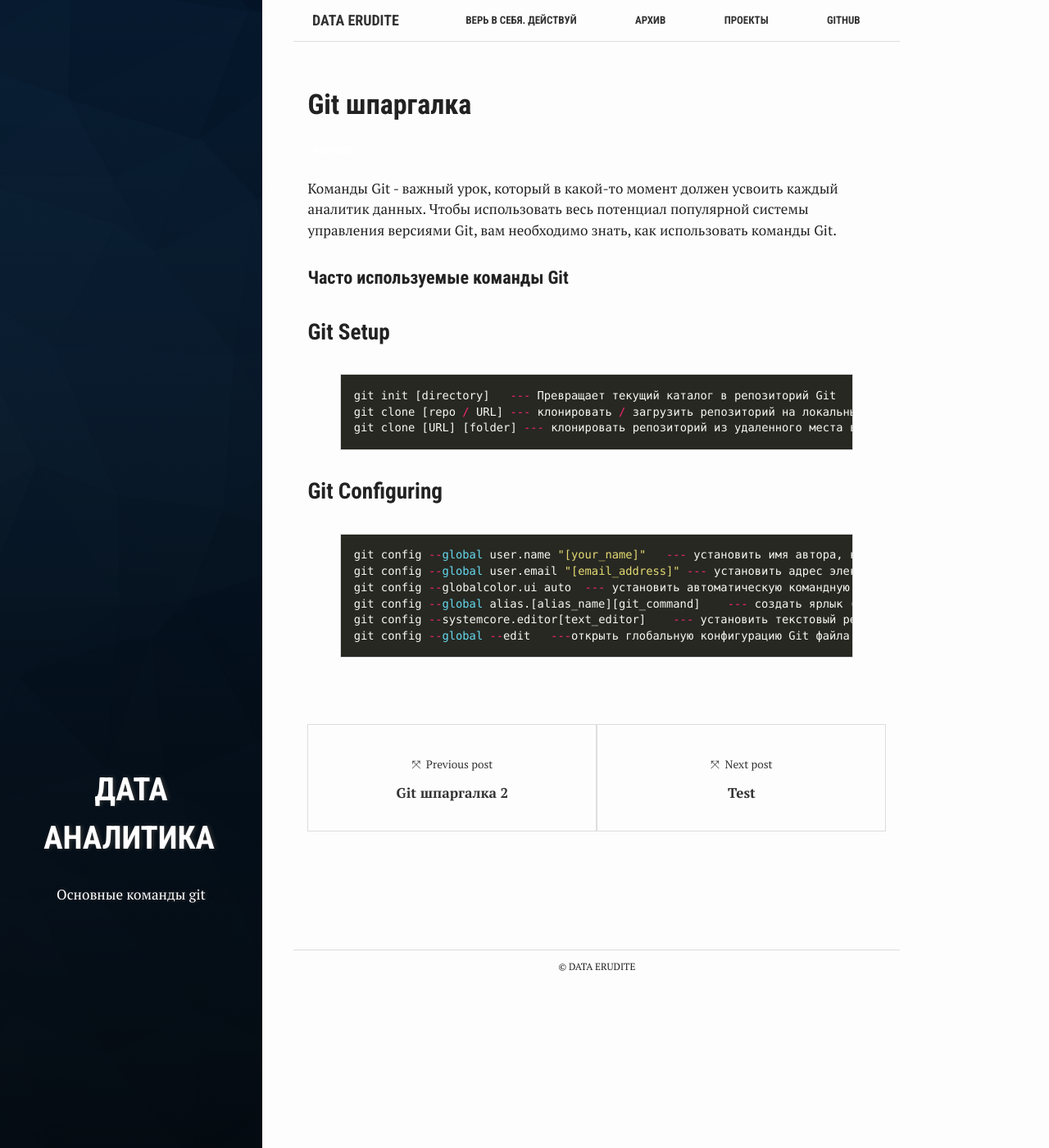
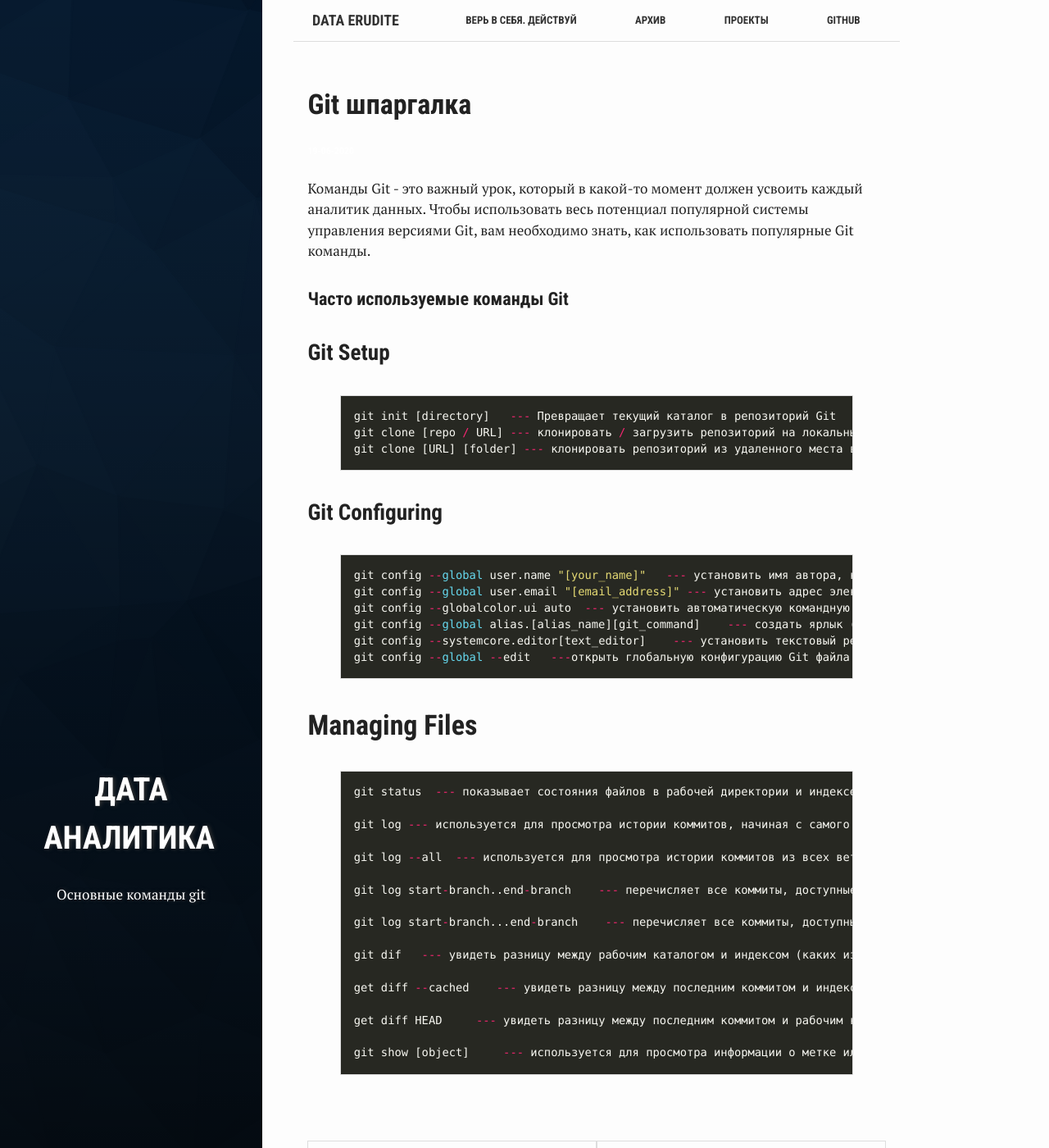
Before and after one commit to p1aton/p1aton.github.io, a Jekyll site: the page built from _posts/2017-10-19-git.md, in a window 1280 px wide and 1400 px high. Shown: the whole window at 82% size. Built offline with Jekyll 4.4.1, drawn with Linux system fonts in a browser that asks for light colours.

Commit message:
Update 2017-10-19-git.md

```diff
--- a/_posts/2017-10-19-git.md
+++ b/_posts/2017-10-19-git.md
@@ -11,7 +11,7 @@ tags: ['Дата аналитика']
 
 
 
-Команды Git - важный урок, который в какой-то момент должен усвоить каждый аналитик данных. Чтобы использовать весь потенциал популярной системы управления версиями Git, вам необходимо знать, как использовать команды Git.
+Команды Git - это важный урок, который в какой-то момент должен усвоить каждый аналитик данных. Чтобы использовать весь потенциал популярной системы управления версиями Git, вам необходимо знать, как использовать популярные Git команды.
 
 #### Часто используемые команды Git
 
@@ -33,3 +33,27 @@ git config --global alias.[alias_name][git_command]    --- создать ярл
 git config --systemcore.editor[text_editor]    --- установить текстовый редактор по умолчанию для всех пользователей на машине
 git config --global --edit   ---открыть глобальную конфигурацию Git файла
 {% endhighlight %}
+
+#  Managing Files
+
+{% highlight python %}
+git status  --- показывает состояния файлов в рабочей директории и индексе: какие файлы изменены, но не добавлены в индекс; какие ожидают коммита в индексе.
+
+git log --- используется для просмотра истории коммитов, начиная с самого свежего и уходя к истокам проекта.
+
+git log --all  --- используется для просмотра истории коммитов из всех веток
+
+git log start-branch..end-branch    --- перечисляет все коммиты, доступные из end-branch , которые недоступны из start-branch
+
+git log start-branch...end-branch    --- перечисляет все коммиты, доступные либо из start-branch , либо из end-branch , но недоступные как из start-branch , так и из end-branch
+
+git dif   --- увидеть разницу между рабочим каталогом и индексом (каких изменений не было еще совершено )
+
+get diff --cached    --- увидеть разницу между последним коммитом и индексом
+
+get diff HEAD     --- увидеть разницу между последним коммитом и рабочим каталогом
+
+git show [object]     --- используется для просмотра информации о метке или коммите
+
+
+{% endhighlight %}
```
